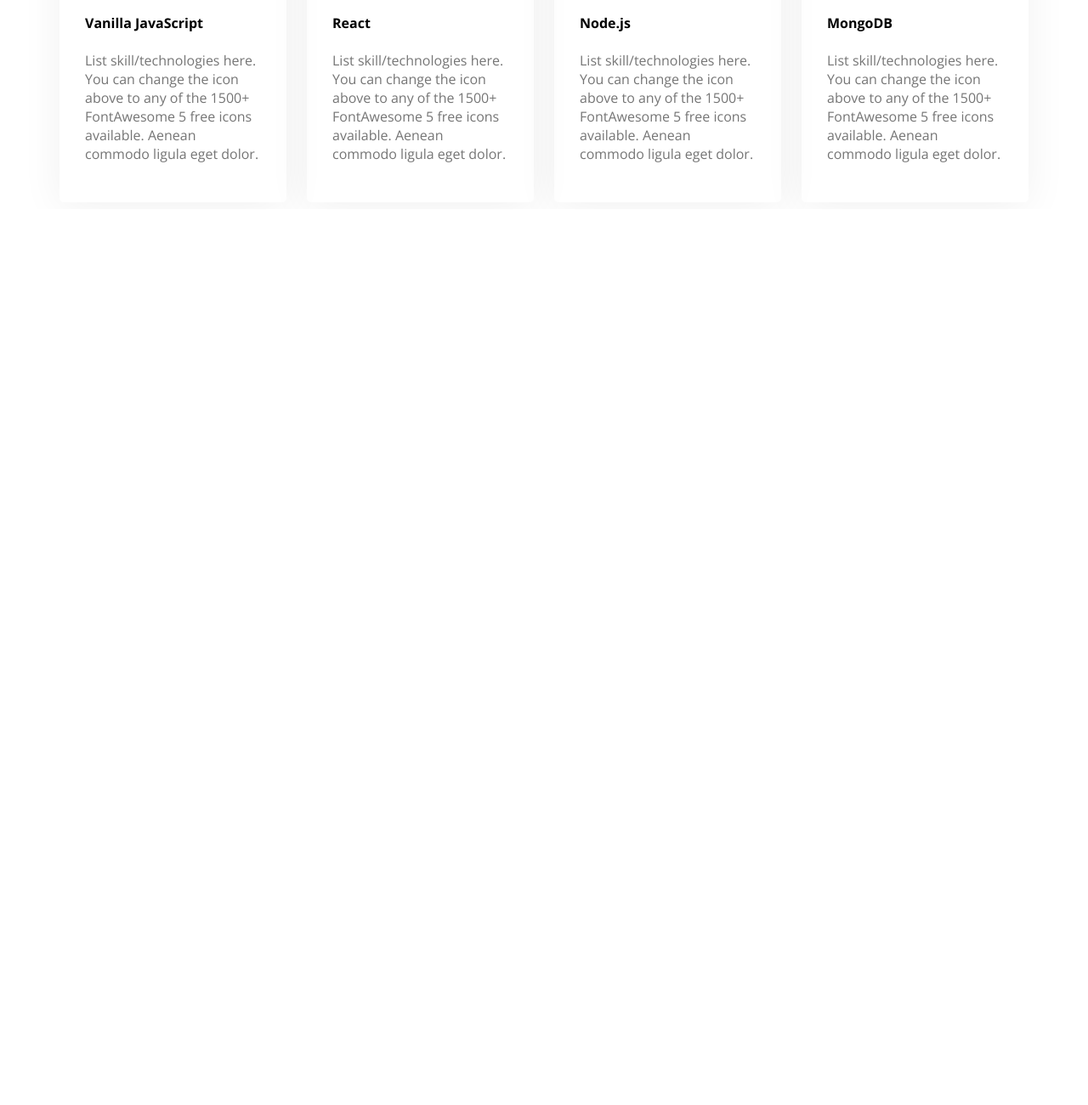
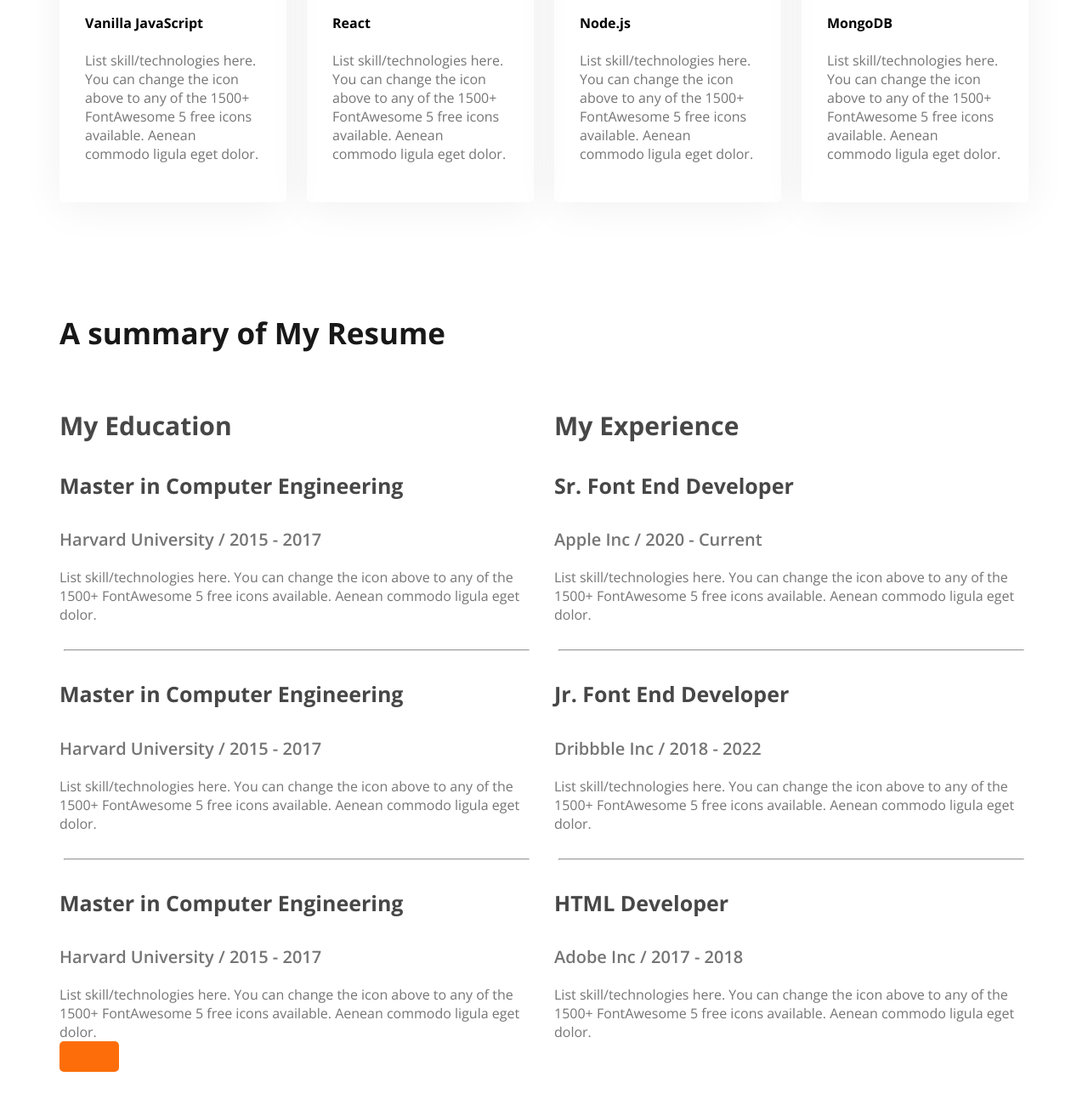
Before and after one commit to mohammad-arif-ahmed/web-dev-portfolio, a plain HTML site: page index.html in a window 1280 px wide. Shown: the part 1907-3207 px from the top of the page at 85% size. Before the commit the page ends 2153 px from the top, so only its background shows below. Drawn offline with nearby package versions, Linux system fonts and the light colour scheme.

Commit message:
added resume section

```diff
--- a/index.html
+++ b/index.html
@@ -113,6 +113,68 @@
 
 
         </div>
+        <section class="resume">
+            <h3 class="section-title">A summary of My Resume</h3>
+            <div class="resume-container">
+                <!--.resume-column*2>h3.resume-column-title+.experience*3>h4.ecperience-title+h5.experience-sub-title+.experience-description-->
+                <div class="resume-column">
+                    <h3 class="resume-column-title">My Education</h3>
+                    <div class="experience">
+                        <h4 class="ecperience-title">Master in Computer Engineering</h4>
+                        <h5 class="experience-sub-title">Harvard University / 2015 - 2017</h5>
+                        <div class="experience-description">List skill/technologies here. You can change the icon above
+                            to any of the 1500+ FontAwesome 5 free icons available. Aenean commodo ligula eget dolor.
+                        </div>
+                    </div>
+                    <hr>
+                    <div class="experience">
+                        <h4 class="ecperience-title">Master in Computer Engineering</h4>
+                        <h5 class="experience-sub-title">Harvard University / 2015 - 2017</h5>
+                        <div class="experience-description">List skill/technologies here. You can change the icon above
+                            to any of the 1500+ FontAwesome 5 free icons available. Aenean commodo ligula eget dolor.
+                        </div>
+                    </div>
+                    <hr>
+                    <div class="experience">
+                        <h4 class="ecperience-title">Master in Computer Engineering</h4>
+                        <h5 class="experience-sub-title">Harvard University / 2015 - 2017</h5>
+                        <div class="experience-description">List skill/technologies here. You can change the icon above
+                            to any of the 1500+ FontAwesome 5 free icons available. Aenean commodo ligula eget dolor.
+                        </div>
+                    </div>
+                </div>
+                <div class="resume-column">
+                    <h3 class="resume-column-title">My Experience</h3>
+                    <div class="experience">
+                        <h4 class="ecperience-title">Sr. Font End Developer</h4>
+                        <h5 class="experience-sub-title">Apple Inc / 2020 - Current</h5>
+                        <div class="experience-description">List skill/technologies here. You can change the icon above
+                            to any of the 1500+ FontAwesome 5 free icons available. Aenean commodo ligula eget dolor.
+                        </div>
+                    </div>
+                    <hr>
+                    <div class="experience">
+                        <h4 class="ecperience-title">Jr. Font End Developer</h4>
+                        <h5 class="experience-sub-title">Dribbble Inc / 2018 - 2022</h5>
+                        <div class="experience-description">List skill/technologies here. You can change the icon above
+                            to any of the 1500+ FontAwesome 5 free icons available. Aenean commodo ligula eget dolor.
+                        </div>
+                    </div>
+                    <hr>
+                    <div class="experience">
+                        <h4 class="ecperience-title">HTML Developer</h4>
+                        <h5 class="experience-sub-title">Adobe Inc / 2017 - 2018</h5>
+                        <div class="experience-description">List skill/technologies here. You can change the icon above
+                            to any of the 1500+ FontAwesome 5 free icons available. Aenean commodo ligula eget dolor.
+                        </div>
+
+                    </div>
+                </div>
+
+
+            </div>
+            <button class="btn-primary"></button>
+        </section>
 
     </main>
     <footer></footer>
--- a/styles/portfolio.css
+++ b/styles/portfolio.css
@@ -150,3 +150,31 @@ nav ul {
     font-size: 16px;
     color: #757575;
 }
+/*resume section styles */
+.resume-container{
+    display: flex;
+    gap: 24px;
+}
+.experience-sub-title{
+    font-size: 20px;
+    font-weight: 600;
+    margin-bottom: 20px;
+
+}
+.experience-description, .experience-sub-title{
+    color: #757575;
+}
+.ecperience-title{
+    font-size: 25px;
+    font-weight: bold;
+    color: #474747;
+}
+.resume-column-title{
+    font-size: 30px;
+    font-weight: bold;
+    color: #474747;
+
+}
+.resume hr{
+    margin: 30px 5px;
+}
```
